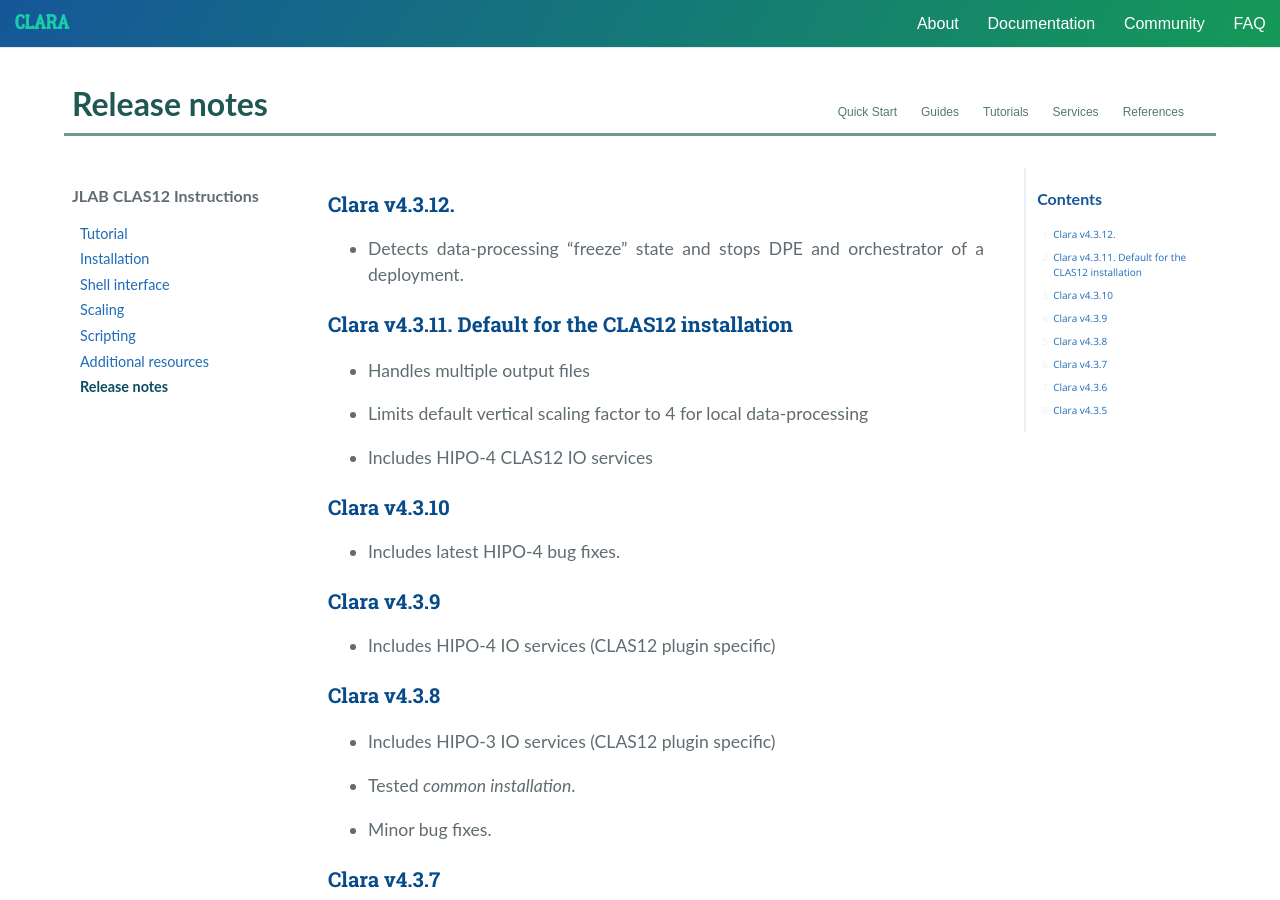
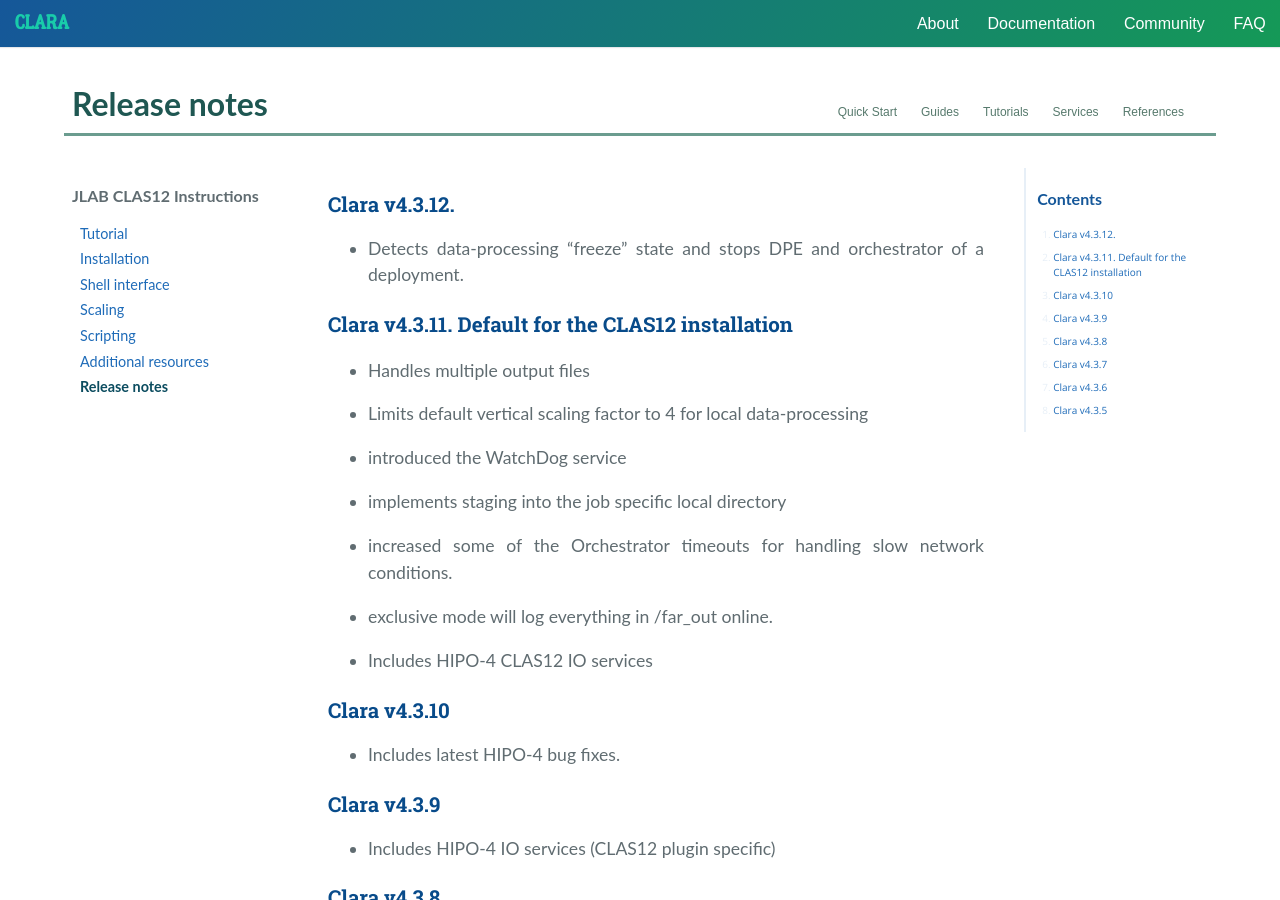
Before and after one commit to JeffersonLab/clara-docs, a Jekyll site: the page built from docs/clas/release-notes.md, in a window 1280 px wide and 900 px high. Built offline with Jekyll 4.4.1, drawn with Linux system fonts in a browser that asks for light colours; nearby versions of some CDN libraries.

Commit message:
- 4.3.11 release

```diff
--- a/docs/clas/release-notes.md
+++ b/docs/clas/release-notes.md
@@ -12,6 +12,14 @@
 - Handles multiple output files
 
 - Limits default vertical scaling factor to 4 for local data-processing
+
+- introduced the WatchDog service
+
+- implements staging into the job specific local directory
+
+- increased some of the Orchestrator timeouts for handling slow network conditions.
+
+- exclusive mode will log everything in /far_out online.
 
 - Includes HIPO-4 CLAS12 IO services
 
```
Also changed, not shown: docs/clas/resources.md (+1 -1 lines).
